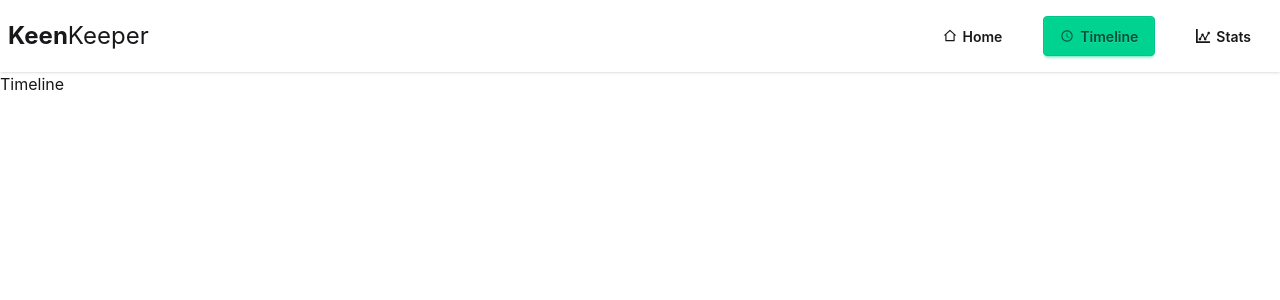
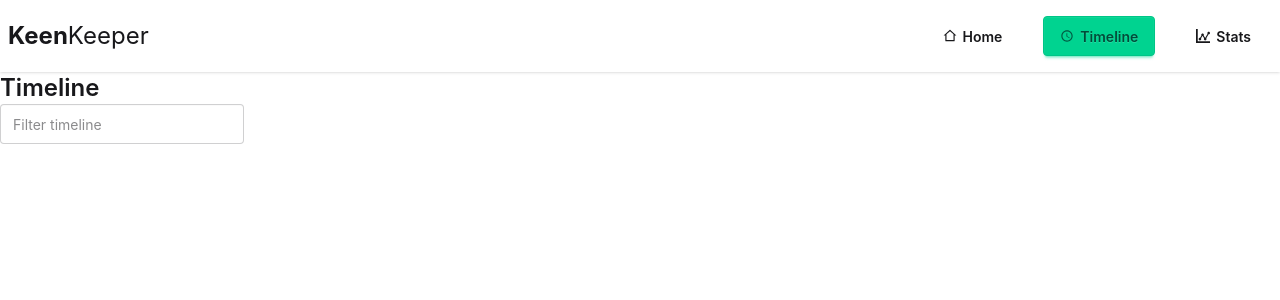
Before and after one commit to sba5022/Assignment-7, a React (Vite) app: page /timeline in a window 1280 px wide. Shown: the top 300 px of the page. Built offline with nearby package versions, Linux system fonts and the light colour scheme.

Commit message:
timeline

```diff
--- a/src/Component/Home.jsx
+++ b/src/Component/Home.jsx
@@ -1,13 +1,16 @@
-import React from 'react';
+import React, { Suspense } from 'react';
 import { HiPlusSmall } from 'react-icons/hi2';
 import Banner from './Banner';
 import AllFriends from '../friens/AllFriends';
+import { DiVim } from 'react-icons/di';
 
 
 const Home = () => {
     return (<>
        <Banner/>
        <AllFriends/>
+
+
         </>
     );
 
--- a/src/Component/Timeline.jsx
+++ b/src/Component/Timeline.jsx
@@ -1,9 +1,28 @@
-import React from 'react';
+import React, { use } from 'react';
+import { TimelineContext } from '../context/TimelineContext';
 
 const Timeline = () => {
+     const {timeline}= use(TimelineContext);
+     console.log(timeline)
     return (
         <div>
-            Timeline
+           <div className='container mx-auto'>
+            <h2 className='font font-semibold text-2xl'>Timeline</h2>
+            <div className="dropdown dropdown-center">
+  <input
+        type="text"
+        readOnly
+
+        placeholder="Filter timeline"
+        tabIndex={0}
+        className="input input-bordered w-full cursor-pointer"
+      />
+  <ul tabIndex="-1" className="dropdown-content menu bg-base-100 rounded-box z-1 w-52 p-2 shadow-sm">
+    <li><a>Item 1</a></li>
+    <li><a>Item 2</a></li>
+  </ul>
+</div>
+           </div>
         </div>
     );
 };
--- /dev/null
+++ b/src/context/TimelineContext.jsx
@@ -0,0 +1,12 @@
+/* eslint-disable react-refresh/only-export-components */
+import React, { Children, createContext, useState } from 'react';
+export const TimelineContext = createContext();
+
+const TimelineProvider = ({children}) => {
+    const [timeline, setTimeline] = useState([]);
+    return (
+      <TimelineContext value={{timeline,setTimeline}}>{children}</TimelineContext>
+    );
+};
+
+export default TimelineProvider;
--- a/src/friens/FriendsDetails.jsx
+++ b/src/friens/FriendsDetails.jsx
@@ -1,4 +1,5 @@
 
+import { use } from 'react';
 import { FaRegBell } from 'react-icons/fa';
 import { FiInbox } from 'react-icons/fi';
 import { IoVideocamOutline } from 'react-icons/io5';
@@ -6,16 +7,23 @@ import { LuPhoneCall } from 'react-icons/lu';
 import { MdOutlineTextsms } from 'react-icons/md';
 import { RiDeleteBin6Line } from 'react-icons/ri';
 import { useLoaderData, useParams } from 'react-router';
+import { TimelineContext } from '../context/TimelineContext';
 // const friendsPromise= fetch('/FriendsData.json').then(res => res.json());
 
 const FriendsDetails = () => {
     const {id}= useParams();
+    const {timeline,setTimeline}= use(TimelineContext)
+
     console.log(id,'para');
+
     // const friends =use(friendsPromise);
     const friends =useLoaderData();
         console.log(friends,'friensdata');
         const expectedFriend = friends.find(friend => friend.id == Number(id));
         console.log(expectedFriend,'expectedFriend');
+        const handleTimeline =(type)=> {
+            setTimeline([...timeline,{...expectedFriend,type}])
+        }
     return (
         <div className='grid grid-cols-2 container mx-auto py-10' >
             <div className='space-y-5'>
@@ -78,9 +86,9 @@ const FriendsDetails = () => {
 
                         <h2 className='text-[#244D3F]'>Quick Check-In</h2>
                        <div className='flex  gap-2 justify-center'>
-                        <div><button className='btn h-[90px] w-[150px]'><LuPhoneCall />Call</button></div>
-                        <div><button className='btn h-[90px] w-[150px]'><MdOutlineTextsms />Text</button></div>
-                        <div><button className='btn h-[90px] w-[150px]'><IoVideocamOutline />Video</button></div>
+                        <div><button onClick={()=> handleTimeline('call')} className='btn h-[90px] w-[150px]'><LuPhoneCall />Call</button></div>
+                        <div><button onClick={()=> handleTimeline('text')} className='btn h-[90px] w-[150px]'><MdOutlineTextsms />Text</button></div>
+                        <div><button onClick={()=> handleTimeline('video')} className='btn h-[90px] w-[150px]'><IoVideocamOutline />Video</button></div>
                        </div>
 
 
--- a/src/main.jsx
+++ b/src/main.jsx
@@ -8,9 +8,11 @@ import Layout from './layout/Layout.jsx';
 import Home from './Component/Home.jsx';
 import Timeline from './Component/Timeline.jsx';
 import { router } from './Routes/Routes.jsx';
+import TimelineProvider from './context/TimelineContext.jsx';
 
 createRoot(document.getElementById('root')).render(
   <StrictMode>
-<RouterProvider router={router} />
+
+<TimelineProvider > <RouterProvider router={router} /></TimelineProvider>
   </StrictMode>,
 )
```
